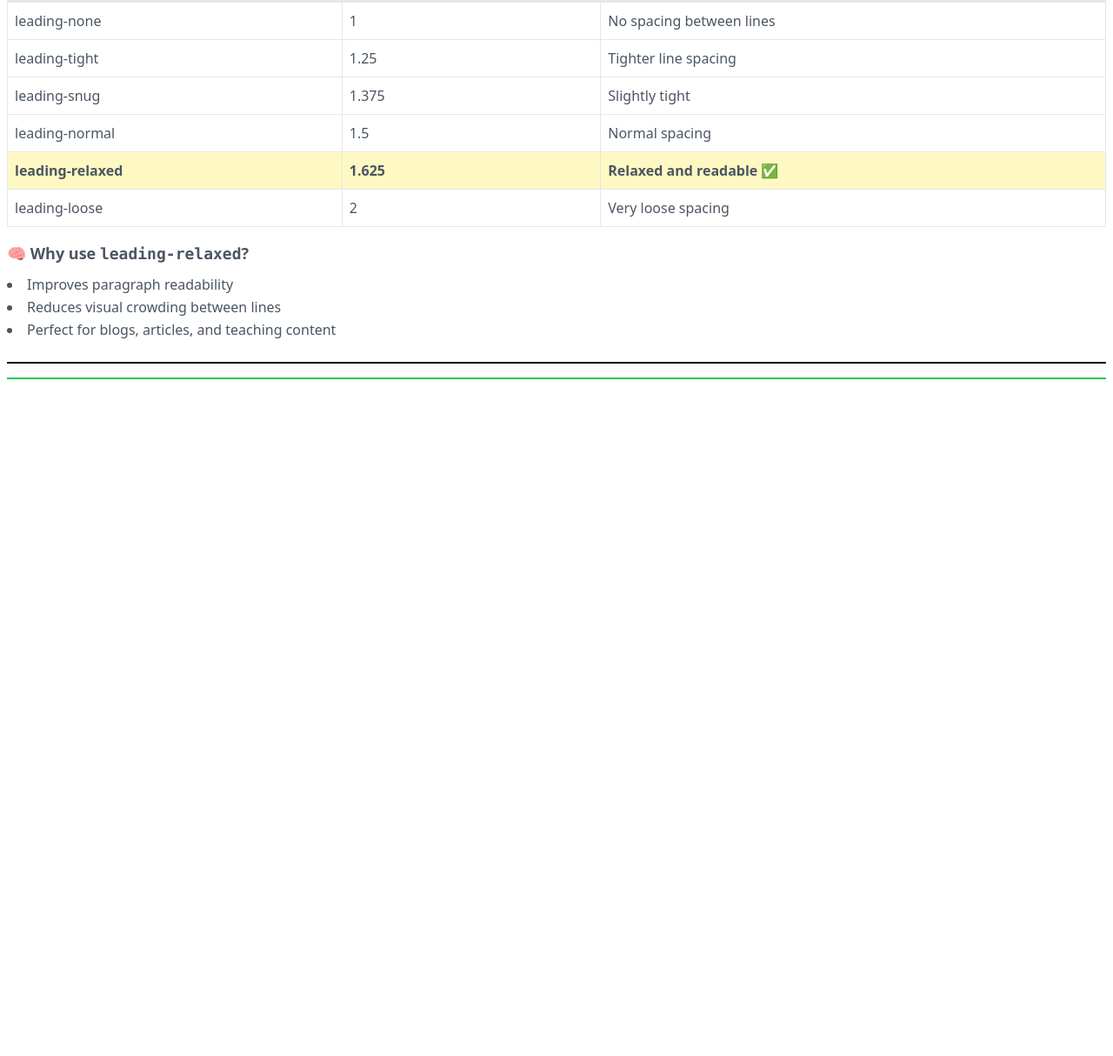
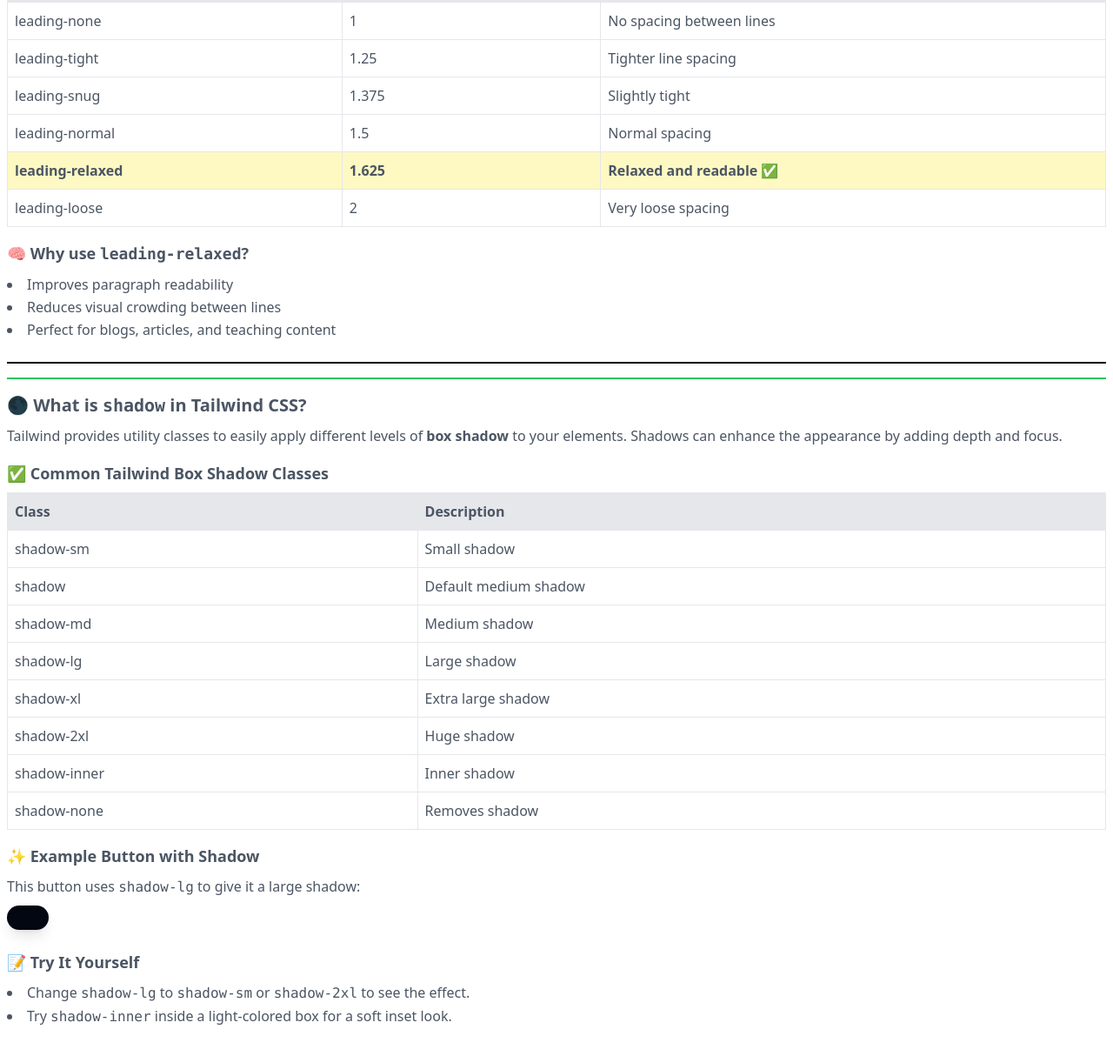
Before and after one commit to R-Htu/tailwind-lesson, a plain HTML site: page index.html in a window 1280 px wide. Shown: the part 8986-10200 px from the top of the page at 87% size. Before the commit the page ends 9446 px from the top, so only its background shows below. Drawn offline with nearby package versions, Linux system fonts and the light colour scheme.

Commit message:
shadow lesson added

```diff
--- a/index.html
+++ b/index.html
@@ -635,6 +635,50 @@
 
     <div class="my-4 border-t border-b border-black dark:border-yellow-600"></div>
     <div class="my-4 border-t border-b border-green-500 dark:border-white"></div>
+<!-- 🌑 End of Shadow Section -->
+    <section class="mb-6">
+  <h2 class="text-xl font-semibold mb-2">🌑 What is <code>shadow</code> in Tailwind CSS?</h2>
+  <p class="mb-4">
+    Tailwind provides utility classes to easily apply different levels of <strong>box shadow</strong> to your elements. Shadows can enhance the appearance by adding depth and focus.
+  </p>
+
+  <h3 class="text-lg font-semibold mb-2">✅ Common Tailwind Box Shadow Classes</h3>
+  <table class="w-full text-left border border-gray-300 mb-4">
+    <thead class="bg-gray-200">
+      <tr>
+        <th class="p-2 border">Class</th>
+        <th class="p-2 border">Description</th>
+      </tr>
+    </thead>
+    <tbody>
+      <tr><td class="p-2 border">shadow-sm</td><td class="p-2 border">Small shadow</td></tr>
+      <tr><td class="p-2 border">shadow</td><td class="p-2 border">Default medium shadow</td></tr>
+      <tr><td class="p-2 border">shadow-md</td><td class="p-2 border">Medium shadow</td></tr>
+      <tr><td class="p-2 border">shadow-lg</td><td class="p-2 border">Large shadow</td></tr>
+      <tr><td class="p-2 border">shadow-xl</td><td class="p-2 border">Extra large shadow</td></tr>
+      <tr><td class="p-2 border">shadow-2xl</td><td class="p-2 border">Huge shadow</td></tr>
+      <tr><td class="p-2 border">shadow-inner</td><td class="p-2 border">Inner shadow</td></tr>
+      <tr><td class="p-2 border">shadow-none</td><td class="p-2 border">Removes shadow</td></tr>
+    </tbody>
+  </table>
+
+  <h3 class="text-lg font-semibold mb-2">✨ Example Button with Shadow</h3>
+  <div class="mb-4">
+    <p class="mb-2">This button uses <code>shadow-lg</code> to give it a large shadow:</p>
+    <button onclick="toggleTheme()" id="iconBtn"
+      class="bg-gray-950 text-white dark:text-black dark:bg-gray-100 rounded-full h-7 w-12 shadow-lg">
+      <i class="fa-solid fa-moon"></i>
+    </button>
+  </div>
+
+  <h3 class="text-lg font-semibold mb-2">📝 Try It Yourself</h3>
+  <ul class="list-disc list-inside">
+    <li>Change <code>shadow-lg</code> to <code>shadow-sm</code> or <code>shadow-2xl</code> to see the effect.</li>
+    <li>Try <code>shadow-inner</code> inside a light-colored box for a soft inset look.</li>
+  </ul>
+</section>
+<!-- 🌑 End of Shadow Section -->
+
 
 
   </div>
```
